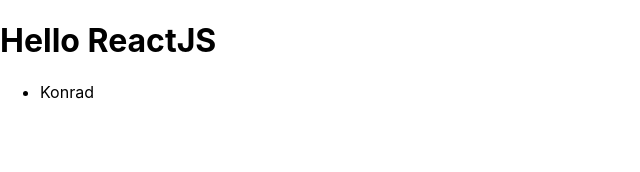
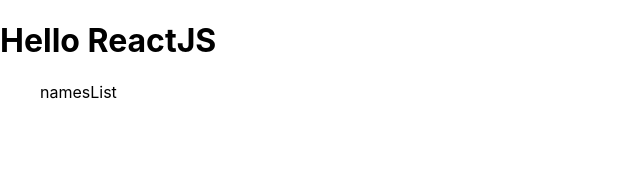
Before and after one commit to KonradGmur/Basic-Project, a React (Create React App) app: page / in a window 1280 px wide. Shown: the top 172 px of the page, without its empty margins (0-640 px from the left). Built offline with nearby package versions, Linux system fonts and the light colour scheme.

Commit message:
react test 2

```diff
--- a/src/App.js
+++ b/src/App.js
@@ -5,13 +5,12 @@
   render() {
     const title = "ReactJS";
     const names = ["Konrad", "Basia", "Adam"];
-
+    const namesList = names.map((name) => <li>{name}</li>);
+    const showNames = true;
     return (
       <div>
         <h1>Hello {title}</h1>
-        <ul>
-          <li>{names[0]}</li>
-        </ul>
+        {showNames ? <ul>namesList</ul> : null}
       </div>
     );
   }
```
